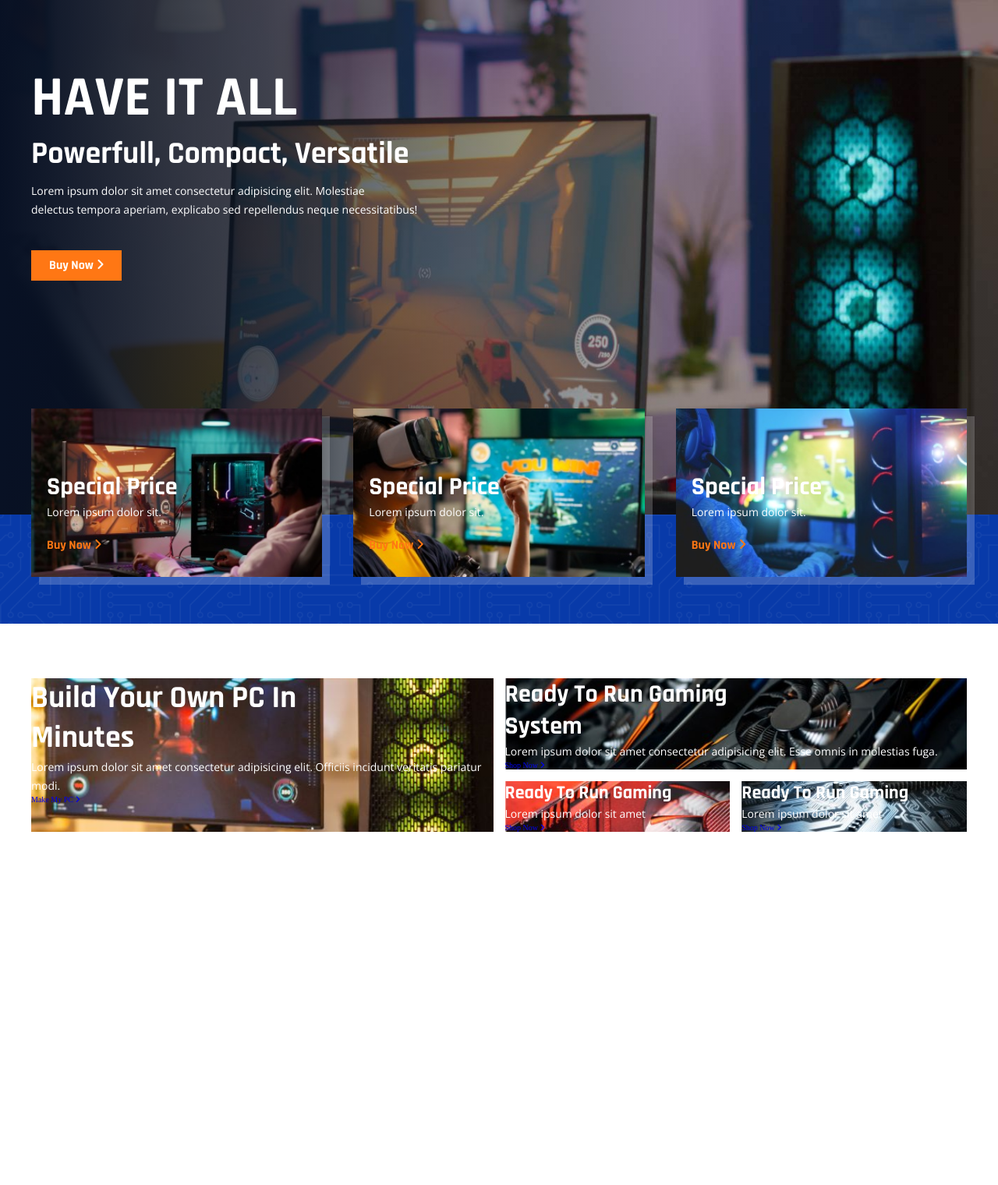
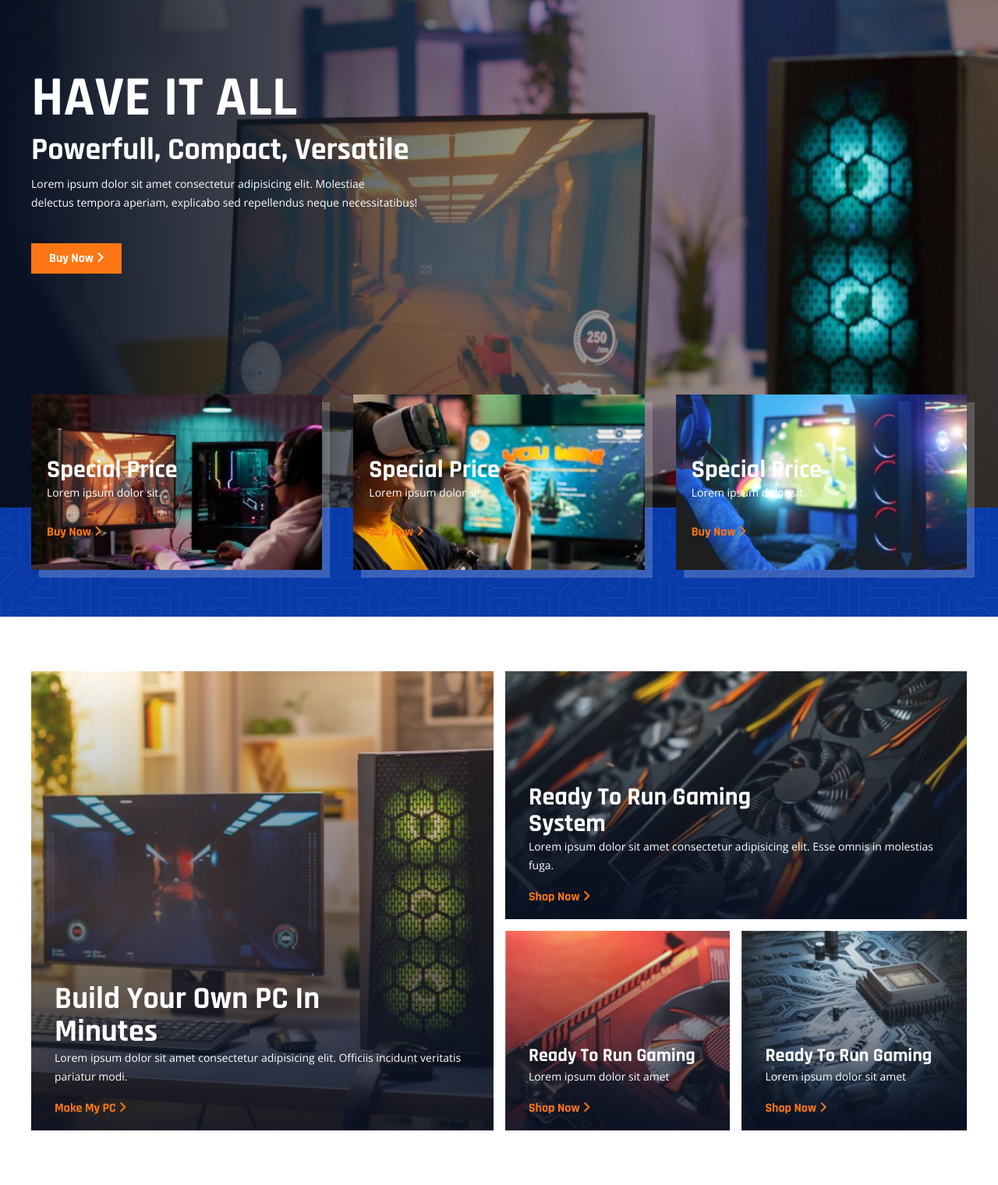
Before and after one commit to Eduarrb/dw2023-2, a PHP site: page / in a window 1280 px wide. Shown: the part 142-1662 px from the top of the page at 78% size. Before the commit the page ends 1209 px from the top, so only its background shows below. Run offline with PHP 8.4, Linux system fonts and the light colour scheme.

Commit message:
direction

```diff
--- a/01 HTML Y CSS/05 kompi/css/estilos.css
+++ b/01 HTML Y CSS/05 kompi/css/estilos.css
@@ -36,6 +36,10 @@ ol {
   color: white;
 }
 
+.color-primario {
+  color: #ff7714;
+}
+
 .titulo-n1 {
   font-family: "Rajdhani", sans-serif;
   font-size: 7.2rem;
@@ -47,12 +51,14 @@ ol {
   font-family: "Rajdhani", sans-serif;
   font-size: 4rem;
   font-weight: 700;
+  line-height: 4.2rem;
 }
 
 .titulo-n3 {
   font-family: "Rajdhani", sans-serif;
   font-size: 3.2rem;
   font-weight: 700;
+  line-height: 3.4rem;
 }
 
 .titulo-n4 {
@@ -75,8 +81,27 @@ ol {
   border: 1px solid #ff7714;
 }
 
+.btnNoBorder {
+  font-size: 1.6rem;
+  font-family: "Rajdhani", sans-serif;
+  font-weight: 700;
+  padding: 0.8rem 2.2rem 0.8rem 0;
+  transition: all 0.3s;
+}
+.btnNoBorder:hover {
+  color: white;
+  transition: all 0.3s;
+}
+
 .btnBG-naranja {
   background-color: #ff7714;
+  transition: all 0.3s;
+}
+.btnBG-naranja:hover {
+  background-color: white;
+  color: #ff7714;
+  border: 1px solid white;
+  transition: all 0.3s;
 }
 
 .mr-1 {
@@ -319,6 +344,86 @@ ol {
   padding-bottom: 10rem;
 }
 
+.pl-1 {
+  padding-left: 1rem;
+}
+
+.pl-2 {
+  padding-left: 2rem;
+}
+
+.pl-3 {
+  padding-left: 3rem;
+}
+
+.pl-4 {
+  padding-left: 4rem;
+}
+
+.pl-5 {
+  padding-left: 5rem;
+}
+
+.pl-6 {
+  padding-left: 6rem;
+}
+
+.pl-7 {
+  padding-left: 7rem;
+}
+
+.pl-8 {
+  padding-left: 8rem;
+}
+
+.pl-9 {
+  padding-left: 9rem;
+}
+
+.pl-10 {
+  padding-left: 10rem;
+}
+
+.pr-1 {
+  padding-right: 1rem;
+}
+
+.pr-2 {
+  padding-right: 2rem;
+}
+
+.pr-3 {
+  padding-right: 3rem;
+}
+
+.pr-4 {
+  padding-right: 4rem;
+}
+
+.pr-5 {
+  padding-right: 5rem;
+}
+
+.pr-6 {
+  padding-right: 6rem;
+}
+
+.pr-7 {
+  padding-right: 7rem;
+}
+
+.pr-8 {
+  padding-right: 8rem;
+}
+
+.pr-9 {
+  padding-right: 9rem;
+}
+
+.pr-10 {
+  padding-right: 10rem;
+}
+
 .top {
   background-color: #e5e6e8;
 }
@@ -474,13 +579,6 @@ ol {
   padding: 8rem 2rem 3rem 2rem;
   box-shadow: 1rem 1rem 0 0 rgba(255, 255, 255, 0.2);
 }
-.portada__top__degradado__contenedor__ofertas__item--btn {
-  color: #ff7714;
-  font-family: "Rajdhani", sans-serif;
-  font-size: 1.6rem;
-  font-weight: 700;
-  margin-top: 2rem;
-}
 .portada__top__degradado__contenedor__ofertas__item:first-child {
   background-image: url(../img/card-bg1.jpg);
 }
@@ -504,10 +602,11 @@ ol {
   width: 50%;
 }
 .novedades__col:first-child {
-  background-image: url(../img/build-pc.jpg);
+  background: linear-gradient(180deg, rgba(244, 246, 251, 0.1) 0%, rgba(8, 17, 36, 0.9) 100%), url(../img/build-pc.jpg);
   background-repeat: no-repeat;
   background-position: center;
   background-size: cover;
+  padding-top: 40rem;
 }
 .novedades__col:last-child {
   display: flex;
@@ -515,19 +614,28 @@ ol {
   gap: 1.5rem;
 }
 .novedades__col__item {
+  display: flex;
+  flex-direction: column;
+  justify-content: flex-end;
+}
+.novedades__col__item:first-child {
+  width: 100%;
+  background: linear-gradient(180deg, rgba(244, 246, 251, 0.1) 0%, rgba(8, 17, 36, 0.9) 100%), url(../img/run-gaming.jpg);
   background-repeat: no-repeat;
   background-position: center;
   background-size: cover;
 }
-.novedades__col__item:first-child {
-  width: 100%;
-  background-image: url(../img/run-gaming.jpg);
-}
 .novedades__col__item:nth-child(even) {
-  background-image: url(../img/performance.jpg);
+  background: linear-gradient(180deg, rgba(244, 246, 251, 0.1) 0%, rgba(8, 17, 36, 0.9) 100%), url(../img/performance.jpg);
+  background-repeat: no-repeat;
+  background-position: center;
+  background-size: cover;
 }
 .novedades__col__item:last-child {
-  background-image: url(../img/game-forwin.jpg);
+  background: linear-gradient(180deg, rgba(244, 246, 251, 0.1) 0%, rgba(8, 17, 36, 0.9) 100%), url(../img/game-forwin.jpg);
+  background-repeat: no-repeat;
+  background-position: center;
+  background-size: cover;
 }
 .novedades__col__item:not(:first-child) {
   width: calc(50% - 0.75rem);
--- a/01 HTML Y CSS/05 kompi/index.html
+++ b/01 HTML Y CSS/05 kompi/index.html
@@ -156,7 +156,7 @@
                             <p class="descri color-blanco">
                                 Lorem ipsum dolor sit.
                             </p>
-                            <a href="#" class="portada__top__degradado__contenedor__ofertas__item--btn">Buy Now <i class="fa-solid fa-angle-right"></i></a>
+                            <a href="#" class="btnNoBorder color-primario mt-2">Buy Now <i class="fa-solid fa-angle-right"></i></a>
                         </article>
                         <article class="portada__top__degradado__contenedor__ofertas__item">
                             <h4 class="titulo-n3 color-blanco">
@@ -165,7 +165,7 @@
                             <p class="descri color-blanco">
                                 Lorem ipsum dolor sit.
                             </p>
-                            <a href="#" class="portada__top__degradado__contenedor__ofertas__item--btn">Buy Now <i class="fa-solid fa-angle-right"></i></a>
+                            <a href="#" class="btnNoBorder color-primario mt-2">Buy Now <i class="fa-solid fa-angle-right"></i></a>
                         </article>
                         <article class="portada__top__degradado__contenedor__ofertas__item">
                             <h4 class="titulo-n3 color-blanco">
@@ -174,7 +174,7 @@
                             <p class="descri color-blanco">
                                 Lorem ipsum dolor sit.
                             </p>
-                            <a href="#" class="portada__top__degradado__contenedor__ofertas__item--btn">Buy Now <i class="fa-solid fa-angle-right"></i></a>
+                            <a href="#" class="btnNoBorder color-primario mt-2">Buy Now <i class="fa-solid fa-angle-right"></i></a>
                         </article>
                     </div>
                 </div>
@@ -185,48 +185,48 @@
     <main class="main">
         <div class="main__contenedor contenedor">
             <section class="novedades pt-7 pb-7">
-                <article class="novedades__col">
+                <article class="novedades__col pl-3 pr-3 pb-1">
                     <h3 class="titulo-n2 color-blanco">
                         Build Your Own PC In<br>Minutes
                     </h3>
                     <p class="descri color-blanco">
                         Lorem ipsum dolor sit amet consectetur adipisicing elit. Officiis incidunt veritatis pariatur modi.
                     </p>
-                    <a href="#" class="novedades__col--btn">
+                    <a href="#" class="btnNoBorder color-primario mt-1">
                         Make My PC <i class="fa-solid fa-angle-right"></i>
                     </a>
                 </article>
                 <article class="novedades__col">
-                    <div class="novedades__col__item">
+                    <div class="novedades__col__item pl-3 pr-3 pb-1">
                         <h3 class="titulo-n3 color-blanco">
                             Ready To Run Gaming<br>System
                         </h3>
                         <p class="descri color-blanco">
                             Lorem ipsum dolor sit amet consectetur adipisicing elit. Esse omnis in molestias fuga.
                         </p>
-                        <a href="#" class="novedades__col__item--btn">
+                        <a href="#" class="btnNoBorder color-primario mt-1">
                             Shop Now <i class="fa-solid fa-angle-right"></i>
                         </a>
                     </div>
-                    <div class="novedades__col__item">
+                    <div class="novedades__col__item pl-3 pr-3 pb-1">
                         <h3 class="titulo-n4 color-blanco">
                             Ready To Run Gaming
                         </h3>
                         <p class="descri color-blanco">
                             Lorem ipsum dolor sit amet
                         </p>
-                        <a href="#" class="novedades__col__item--btn">
+                        <a href="#" class="btnNoBorder color-primario mt-1">
                             Shop Now <i class="fa-solid fa-angle-right"></i>
                         </a>
                     </div>
-                    <div class="novedades__col__item">
+                    <div class="novedades__col__item pl-3 pr-3 pb-1">
                         <h3 class="titulo-n4 color-blanco">
                             Ready To Run Gaming
                         </h3>
                         <p class="descri color-blanco">
                             Lorem ipsum dolor sit amet
                         </p>
-                        <a href="#" class="novedades__col__item--btn">
+                        <a href="#" class="btnNoBorder color-primario mt-1">
                             Shop Now <i class="fa-solid fa-angle-right"></i>
                         </a>
                     </div>
```
Also changed, not shown: 01 HTML Y CSS/05 kompi/sass/base/_constantes.scss (+91 -0 lines), 01 HTML Y CSS/05 kompi/sass/modules/_novedades.scss (+19 -8 lines), 01 HTML Y CSS/05 kompi/sass/modules/_portada.scss (+0 -7 lines), 1 other file.
